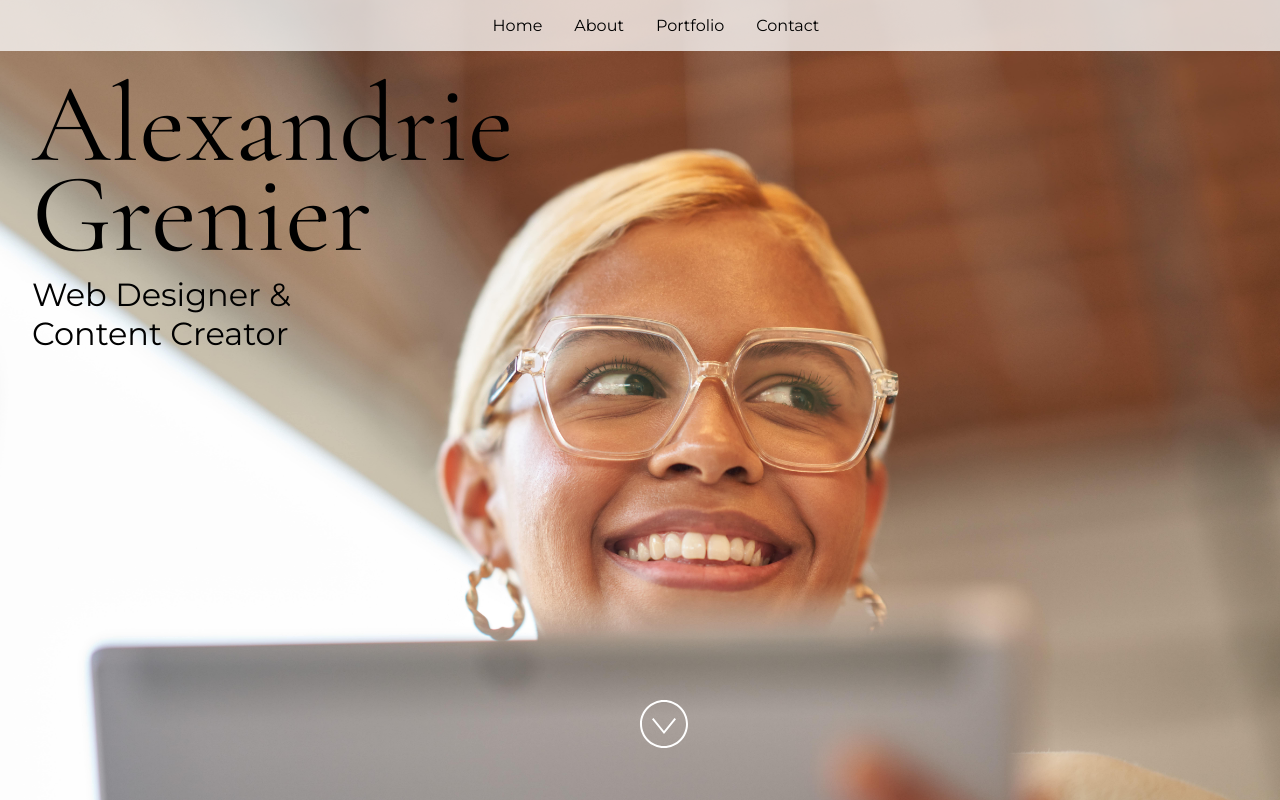
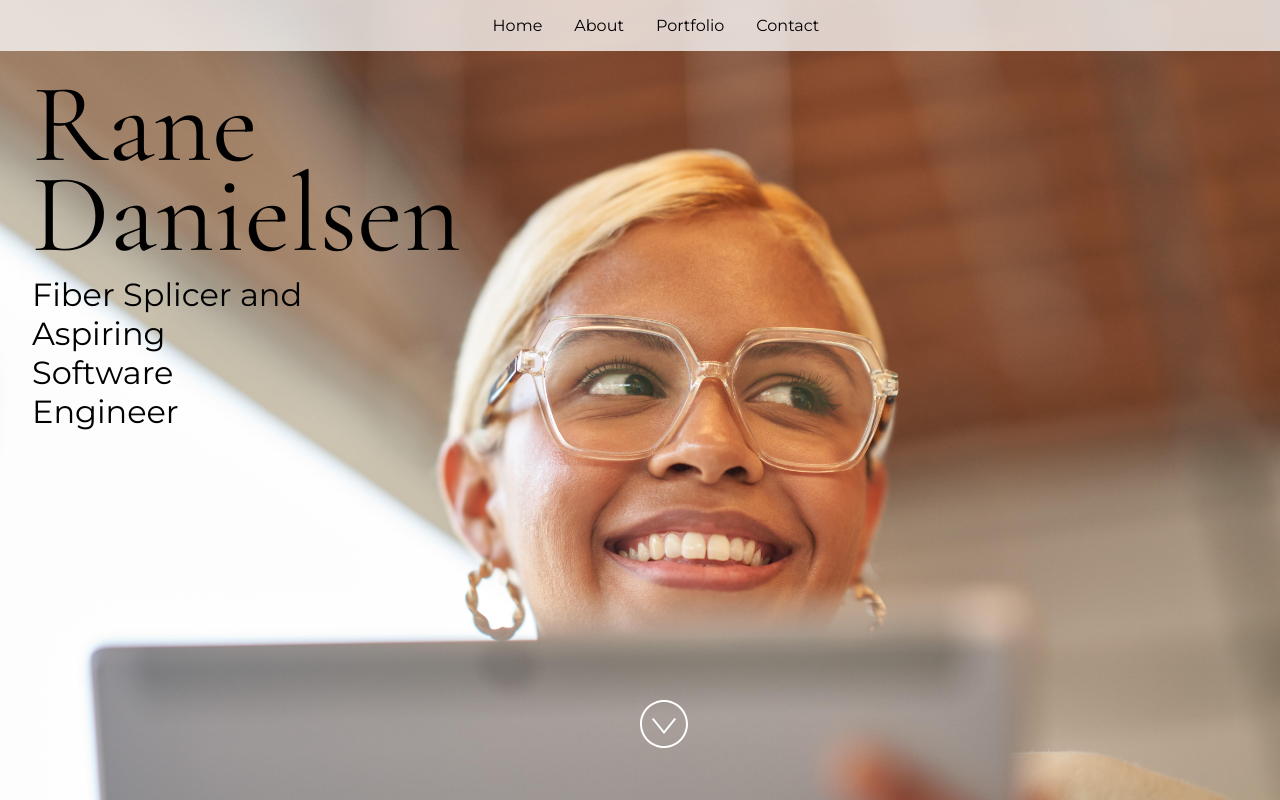
Before and after one commit to RaneyDazed/gh-ed-codespace-thing, a React (Vite) app: page / in a window 1280 px wide. Built offline with nearby package versions, Linux system fonts and the light colour scheme.

Commit message:
chore: Update homepage and siteProps in package.json and App.jsx

```diff
--- a/package.json
+++ b/package.json
@@ -3,11 +3,11 @@
   "version": "1.0.0",
   "description": "Educator JS Codespace Template",
   "source": "src/index.html",
-  "homepage": "https://github.com/microsoft/codespaces-teaching-template-js#readme",
+  "homepage": "http://raneydazed.github.io/gh-ed-codespace-thing",
   "scripts": {
     "start": "parcel",
     "build": "parcel build",
-    "build-gh": "parcel build --public-url 'https://{github-username}.github.io/{repo-name}'",
+    "build-gh": "parcel build --public-url 'https://raneydazed.github.io/gh-ed-codespace-thing'",
     "predeploy": "npm run build-gh",
     "deploy": "gh-pages -d dist"
   },
--- a/src/App.jsx
+++ b/src/App.jsx
@@ -24,9 +24,9 @@ import "./styles.css";
  * If you don't have one of the social sites listed, leave it as an empty string.
  */
 const siteProps = {
-  name: "Alexandrie Grenier",
-  title: "Web Designer & Content Creator",
-  email: "alex@example.com",
+  name: "Rane Danielsen",
+  title: "Fiber Splicer and Aspiring Software Engineer",
+  email: "rane@example.com",
   gitHub: "microsoft",
   instagram: "microsoft",
   linkedIn: "satyanadella",
```
